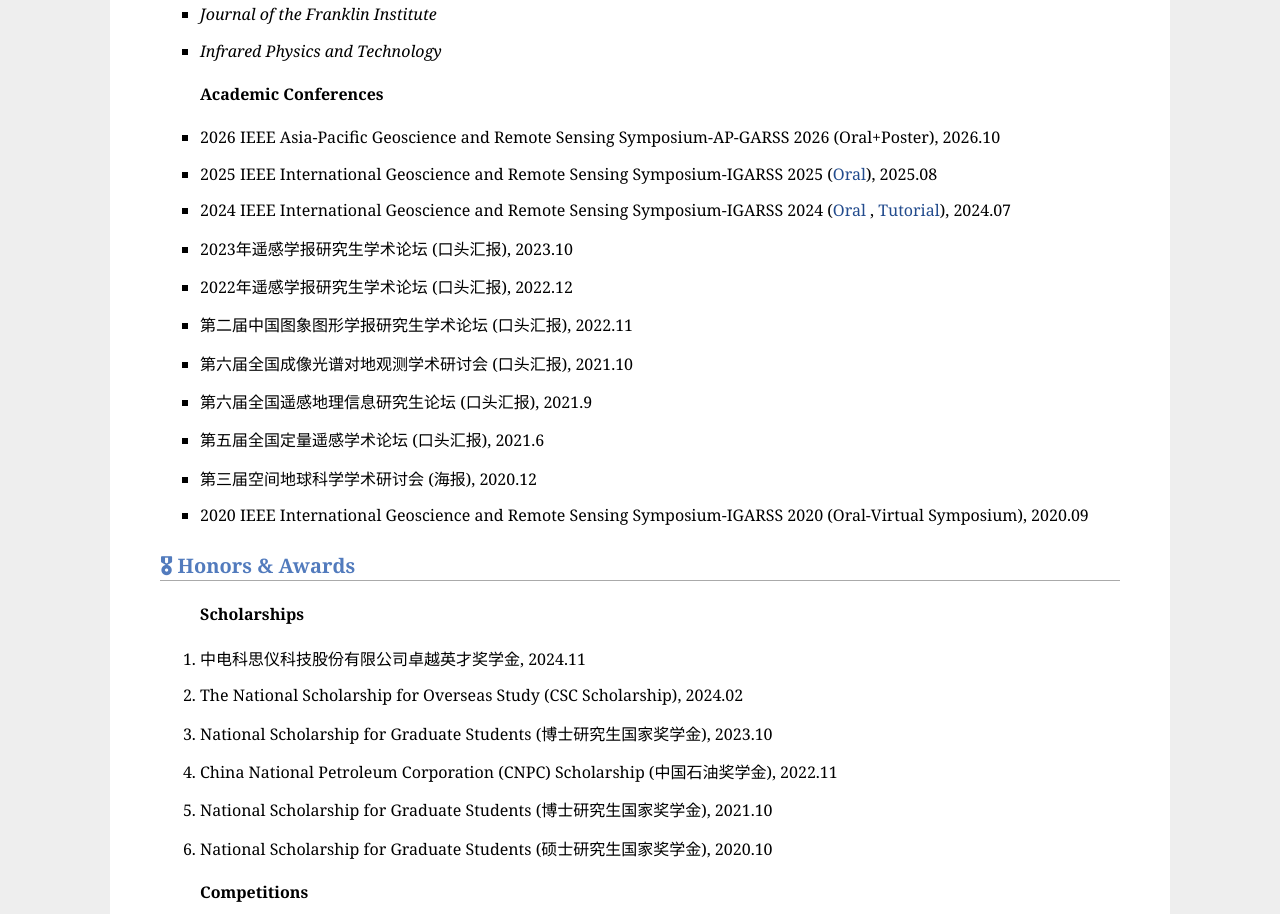
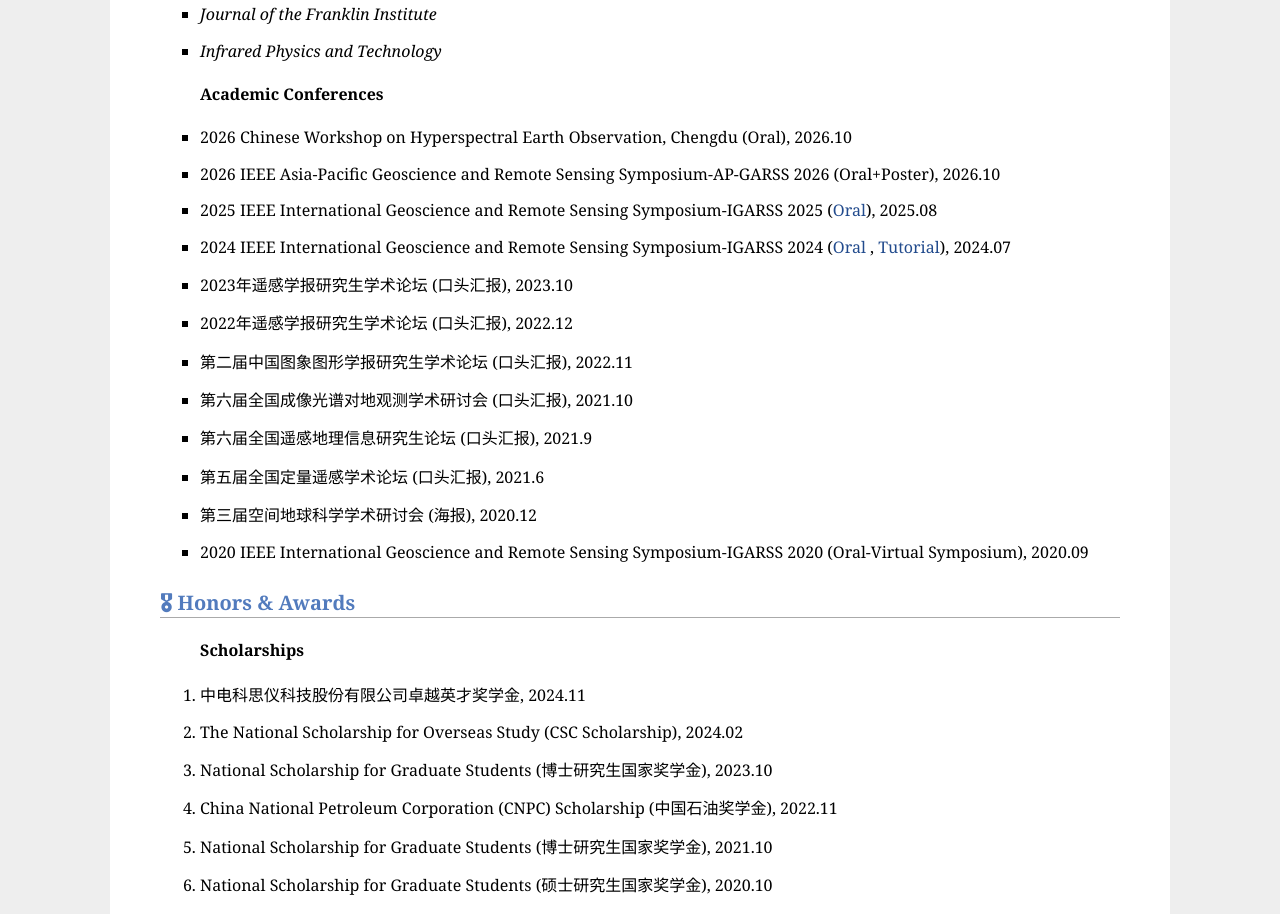
Before and after one commit to Hang-Fu/hang-fu.github.io, a plain HTML site: page index.html in a window 1280 px wide. Shown: the part 4417-5331 px from the top of the page. Drawn offline with Linux system fonts and the light colour scheme.

Commit message:
Update index.html

```diff
--- a/index.html
+++ b/index.html
@@ -583,6 +583,7 @@
 
      <ul>
         <h4>Academic Conferences</h4>
+		 <li>2026 Chinese Workshop on Hyperspectral Earth Observation, Chengdu (Oral), 2026.10</li>
 		 <li>2026 IEEE Asia-Pacific Geoscience and Remote Sensing Symposium-AP-GARSS 2026 (Oral+Poster), 2026.10</li>
 	     <li>2025 IEEE International Geoscience and Remote Sensing Symposium-IGARSS 2025 (<a href="https://2025.ieeeigarss.org/view_paper.php?PaperNum=3176&SessionID=1546">Oral</a>), 2025.08</li>
 	     <li>2024 IEEE International Geoscience and Remote Sensing Symposium-IGARSS 2024 (<a href="https://2024.ieeeigarss.org/view_paper.php?PaperNum=1439">Oral</a> , <a href="https://2024.ieeeigarss.org/tutorials.php#tut4">Tutorial</a>), 2024.07</li>
```
